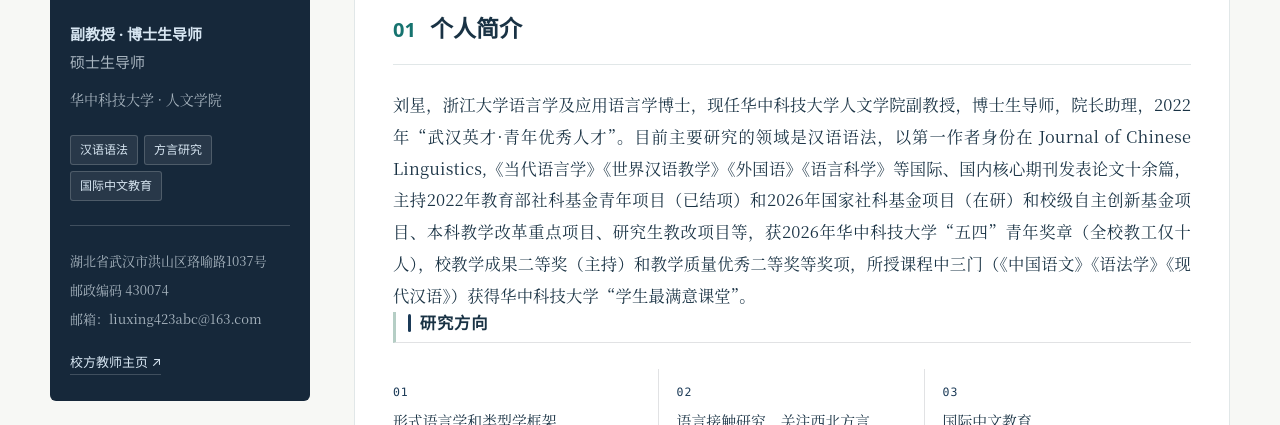
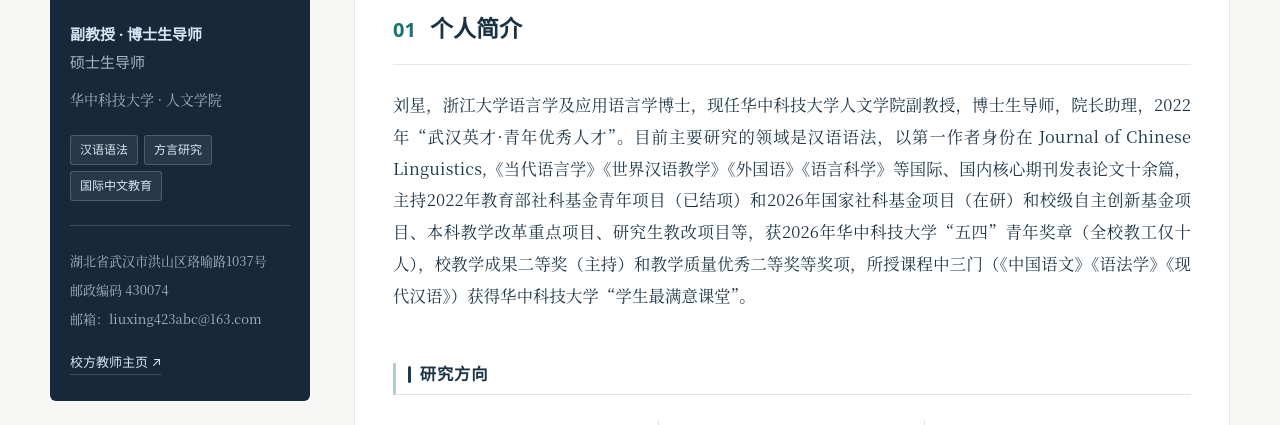
Before and after one commit to liuxing0321/liuxing0321.github.io, a plain HTML site: page index.html in a window 1280 px wide. Shown: the part 527-952 px from the top of the page. Drawn offline with Linux system fonts and the light colour scheme.

Commit message:
Update about.html

```diff
--- a/sections/about.html
+++ b/sections/about.html
@@ -29,8 +29,6 @@
     border-bottom:1px solid var(--wb-line);
   }
   .wb-wrap > .wb-sub:first-child{margin-top:0;}
-  /* 导语后的「研究方向」单独加大上间距，避免和长段落挤在一起 */
-  .wb-wrap .wb-lede + .wb-sub{margin-top:3.2rem;}
   .wb-wrap .wb-sub::before{
     content:""; width:3px; height:1.05em; flex:none;
     background:var(--wb-accent); border-radius:2px;
@@ -166,7 +164,8 @@
 
       <p class="wb-lede">刘星，浙江大学语言学及应用语言学博士，现任华中科技大学人文学院副教授，博士生导师，院长助理，2022年“武汉英才·青年优秀人才”。目前主要研究的领域是汉语语法，以第一作者身份在 Journal of Chinese Linguistics,《当代语言学》《世界汉语教学》《外国语》《语言科学》等国际、国内核心期刊发表论文十余篇，主持2022年教育部社科基金青年项目（已结项）和2026年国家社科基金项目（在研）和校级自主创新基金项目、本科教学改革重点项目、研究生教改项目等，获2026年华中科技大学“五四”青年奖章（全校教工仅十人），校教学成果二等奖（主持）和教学质量优秀二等奖等奖项，所授课程中三门（《中国语文》《语法学》《现代汉语》）获得华中科技大学“学生最满意课堂”。</p>
 
-      <h2 class="wb-sub">研究方向</h2>
+      <!-- 关键改动：直接把间距写在这个标题上，不会被其他 CSS 覆盖 -->
+      <h2 class="wb-sub" style="margin-top:3.2rem">研究方向</h2>
       <ul class="wb-dirs">
         <li><span>01</span>形式语言学和类型学框架下的普通话与方言研究</li>
         <li><span>02</span>语言接触研究，关注西北方言</li>
```
